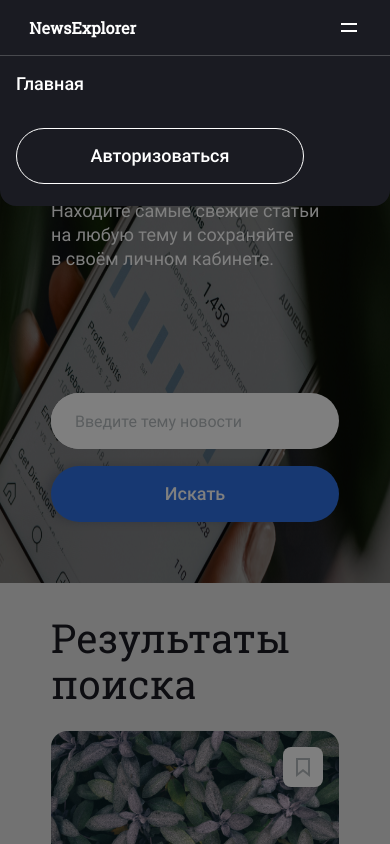
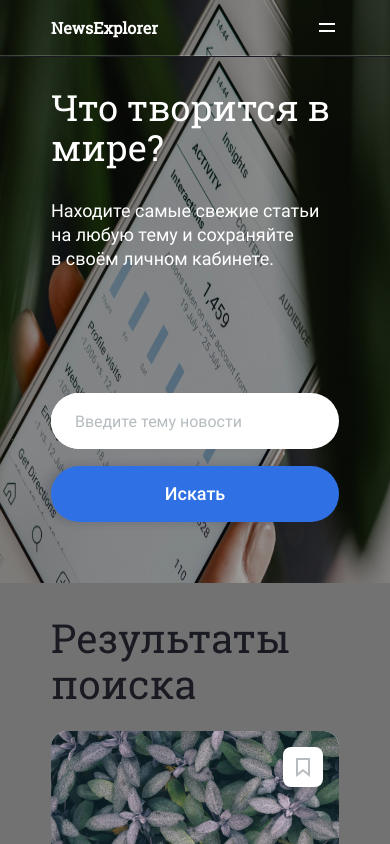
Before and after one commit to Vladimir-art/news-explorer-frontend, a React (Create React App) app: page / in a window 390 px wide. Shown: the top 844 px of the page. Built offline with nearby package versions, Linux system fonts and the light colour scheme.

Commit message:
add function to header

```diff
--- a/src/blocks/header/__info/header__info.css
+++ b/src/blocks/header/__info/header__info.css
@@ -9,6 +9,7 @@
 
 @media screen and (max-width: 767px) and (min-width: 320px) {
   .header__info {
+    max-width: 288px;
     flex-direction: column;
   }
 }
--- /dev/null
+++ b/src/blocks/header/__nav/_active/header__nav_active.css
@@ -0,0 +1,9 @@
+@media screen and (max-width: 767px) and (min-width: 320px) {
+  .header__nav_active {
+    display: block;
+    z-index: 1;
+    opacity: 1;
+    visibility: visible;
+    transition: .3s opacity, .3s visibility ease-in;
+  }
+}
--- a/src/blocks/header/__nav/_inactive/header__nav_inactive.css
+++ /dev/null
@@ -1,5 +0,0 @@
-@media screen and (max-width: 767px) and (min-width: 320px) {
-  .header__nav_inactive {
-    display: none;
-  }
-}
--- a/src/blocks/header/__nav/header__nav.css
+++ b/src/blocks/header/__nav/header__nav.css
@@ -3,12 +3,11 @@
     position: absolute;
     top: 100%;
     left: 0;
-    z-index: 1;
     width: 100%;
     min-height: 100vh;
     background-color: rgba(0, 0, 0, .5);
-    /* visibility: hidden; */
-    /* opacity: 0; */
+    visibility: hidden;
+    opacity: 0;
     transition: .3s opacity, .3s visibility;
   }
 }
--- a/src/blocks/header/header.css
+++ b/src/blocks/header/header.css
@@ -9,7 +9,7 @@
 @import url(./__main-background/_inactive/header__main-background_inactive.css);
 @import url(./__main-background/_mobile/header__main-background_mobile.css);
 @import url(./__button/_active/header__button_active.css);
-@import url(./__nav/_inactive/header__nav_inactive.css);
+@import url(./__nav/_active/header__nav_active.css);
 
 .header {
   position: relative;
--- a/src/components/Header/Header.js
+++ b/src/components/Header/Header.js
@@ -3,16 +3,20 @@ import Navigation from '../Navigation/Navigation';
 
 function Header() {
 
+  const [activeMenu, setActiveMenu] = React.useState(false);
+
   function changeButton(e) {
     if (e.target.classList.contains('header__button')) {
-      e.target.classList.toggle('header__button_active')
+      e.target.classList.toggle('header__button_active');
+      setActiveMenu(!activeMenu);
     } else {
-      e.target.querySelector('.header__button').classList.toggle('header__button_active')
+      e.target.querySelector('.header__button').classList.toggle('header__button_active');
+      setActiveMenu(!activeMenu);
     }
   }
 
   return (
-    <header className="header header__main-background header__main-background_mobile">
+    <header className={`header header__main-background ${activeMenu && `header__main-background_mobile`}`}>
       <div className="header__info">
         <div className="header__mobile">
           <h3 className="header__text ">NewsExplorer</h3>
@@ -20,7 +24,7 @@ function Header() {
             <div className="header__button "></div>
           </button>
         </div>
-        <div className="header__nav ">
+        <div className={`header__nav ${activeMenu && `header__nav_active`}`}>
           <Navigation />
         </div>
       </div>
```
